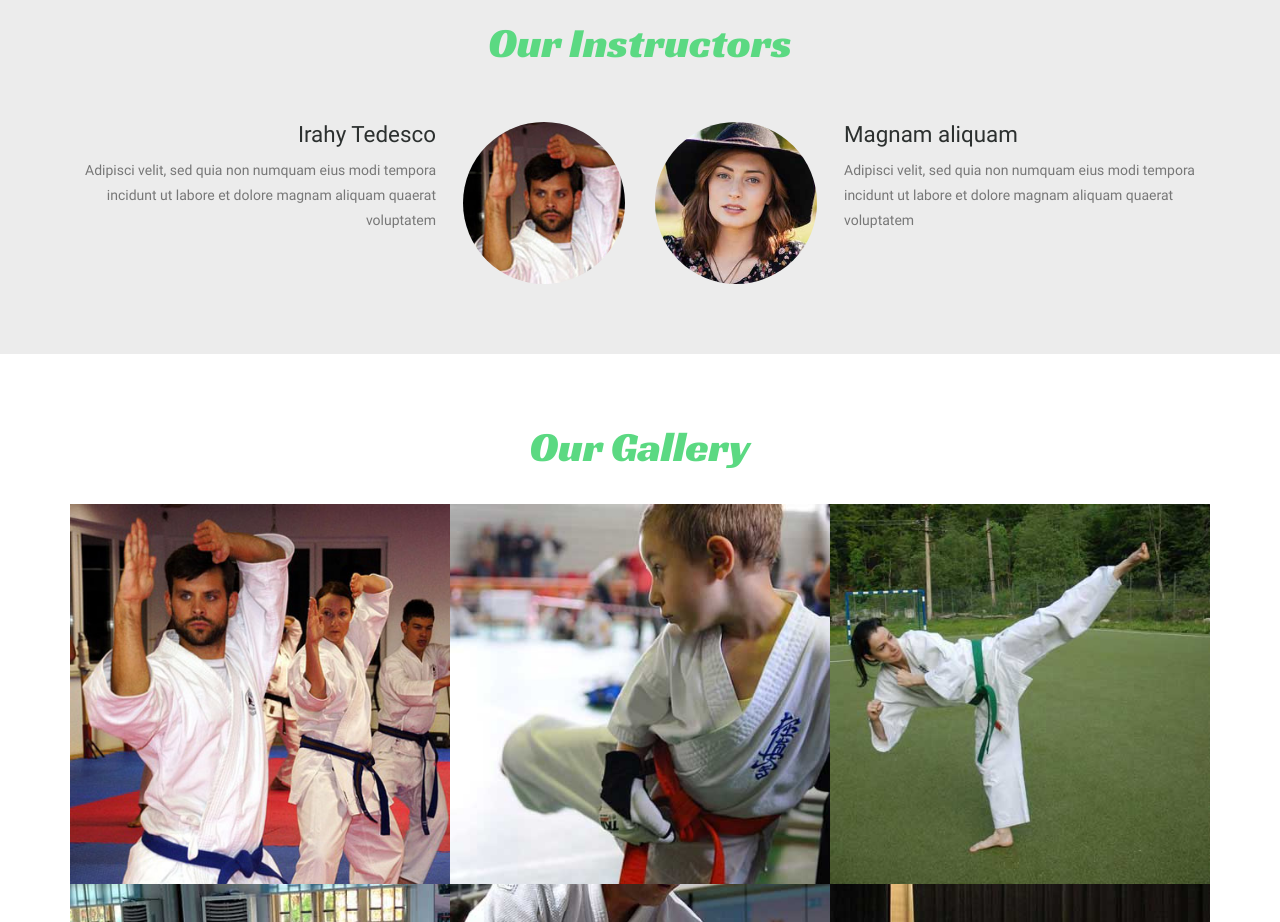
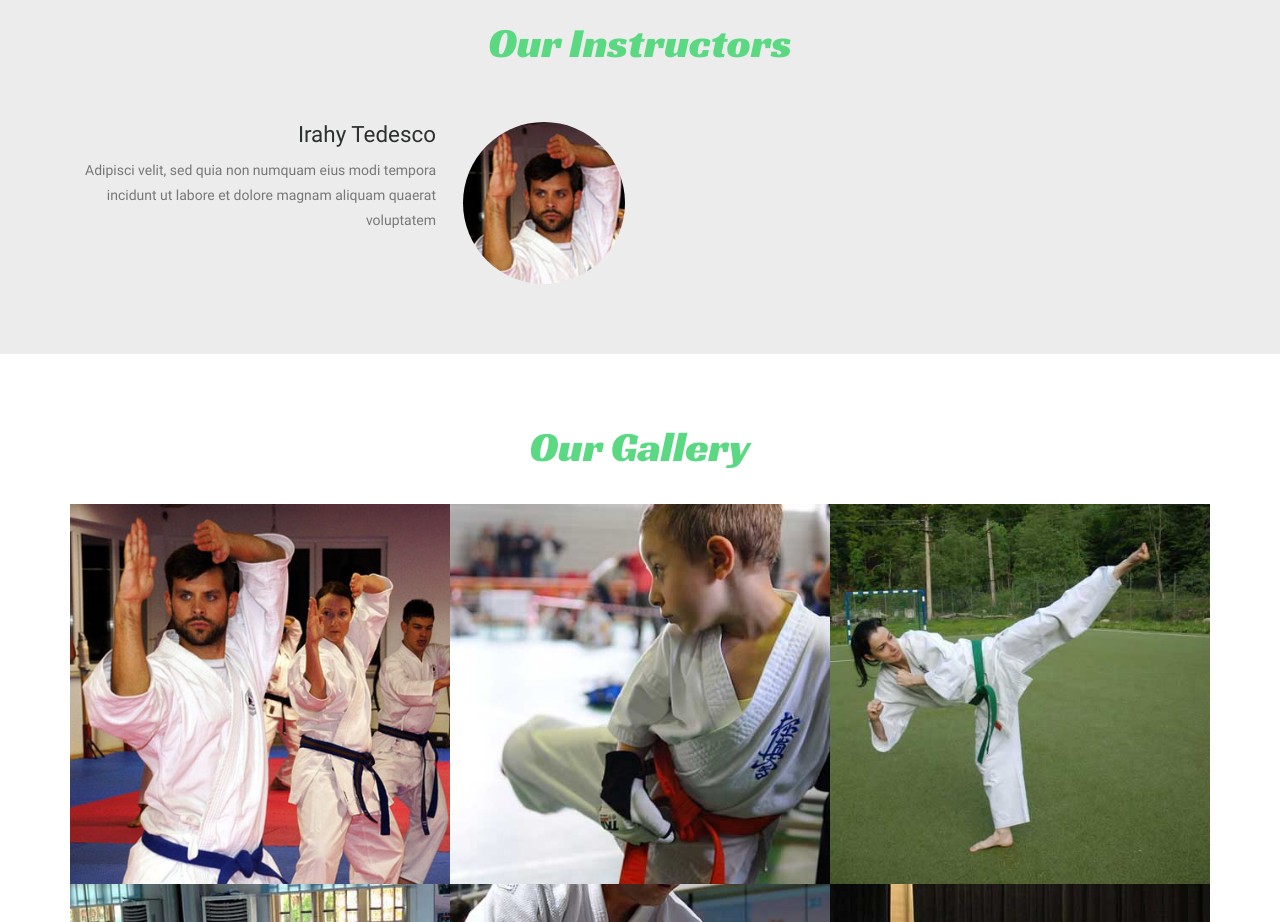
Before and after one commit to Frankeinst/judotedesco, a plain HTML site: page index.html in a window 1280 px wide. Shown: the part 2160-3082 px from the top of the page. Drawn offline with nearby package versions, Linux system fonts and the light colour scheme.

Commit message:
Minor changes

```diff
--- a/index.html
+++ b/index.html
@@ -185,18 +185,6 @@ License URL: http://creativecommons.org/licenses/by/3.0/
 					<div class="team-grid-right">
 						<img src="images/img1.jpg" alt=" " class="img-responsive" />
 					</div>
-					<div class="clearfix"> </div>
-				</div>
-				<div class="col-md-6 team-grid">
-					<div class="team-grid-right aliquam">
-						<img src="images/img2.jpg" alt=" " class="img-responsive" />
-					</div>
-					<div class="team-grid-left non">
-						<h4>Magnam aliquam</h4>
-						<p>Adipisci velit, sed quia non numquam eius modi tempora incidunt
-							ut labore et dolore magnam aliquam quaerat voluptatem</p>
-					</div>
-
 					<div class="clearfix"> </div>
 				</div>
 				<div class="clearfix"> </div>
```
